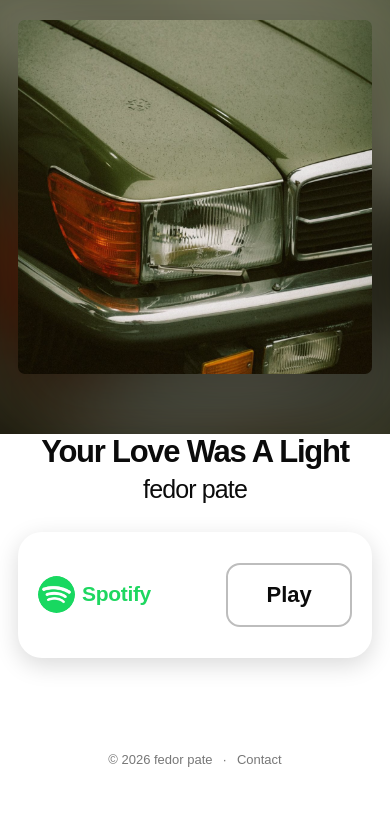
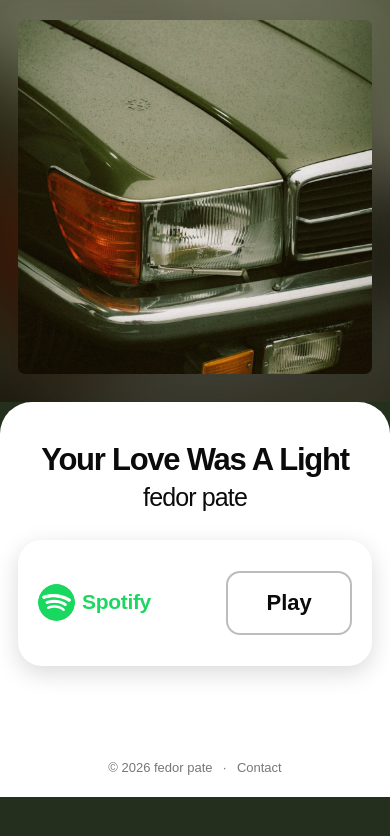
Before and after one commit to belovruslanolegovich-code/Spotify-landing, a React (Vite) app: page / in a window 390 px wide. Shown: the top 836 px of the page. Built offline with nearby package versions, Linux system fonts and the light colour scheme.

Commit message:
Restore rounded mobile section transition

```diff
--- a/src/styles.css
+++ b/src/styles.css
@@ -129,8 +129,9 @@ footer a { color: inherit; text-decoration: none; }
 }
 
 @media (max-width: 560px) {
-  .art-panel { padding: 20px 18px 60px; }
-  .info-panel { padding: 42px 18px 22px; border-radius: 32px 32px 0 0; }
+  .release-page { background: #24301d; }
+  .art-panel { padding: 20px 18px 28px; }
+  .info-panel { margin-top: 0; padding: 42px 18px 22px; border-radius: 32px 32px 0 0; }
   .release-heading h1 { font-size: 31px; }
   .release-heading p { font-size: 25px; }
   .service-card { min-height: 126px; margin-top: 28px; padding: 22px 20px; border-radius: 24px; gap: 14px; }
```
